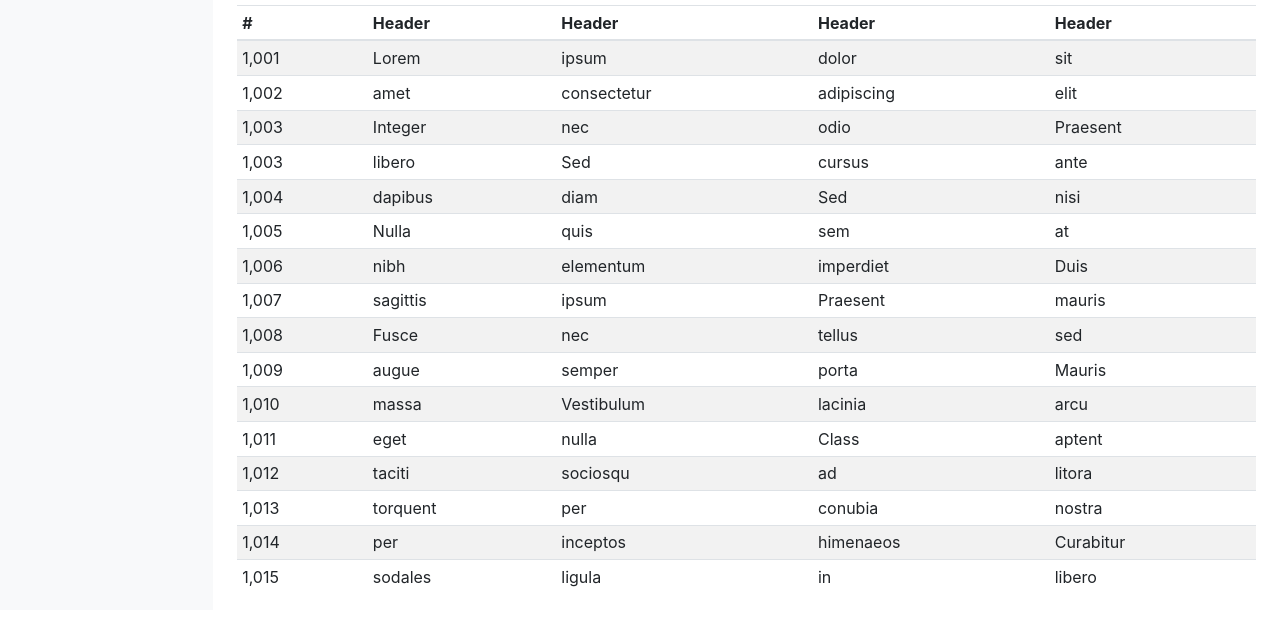
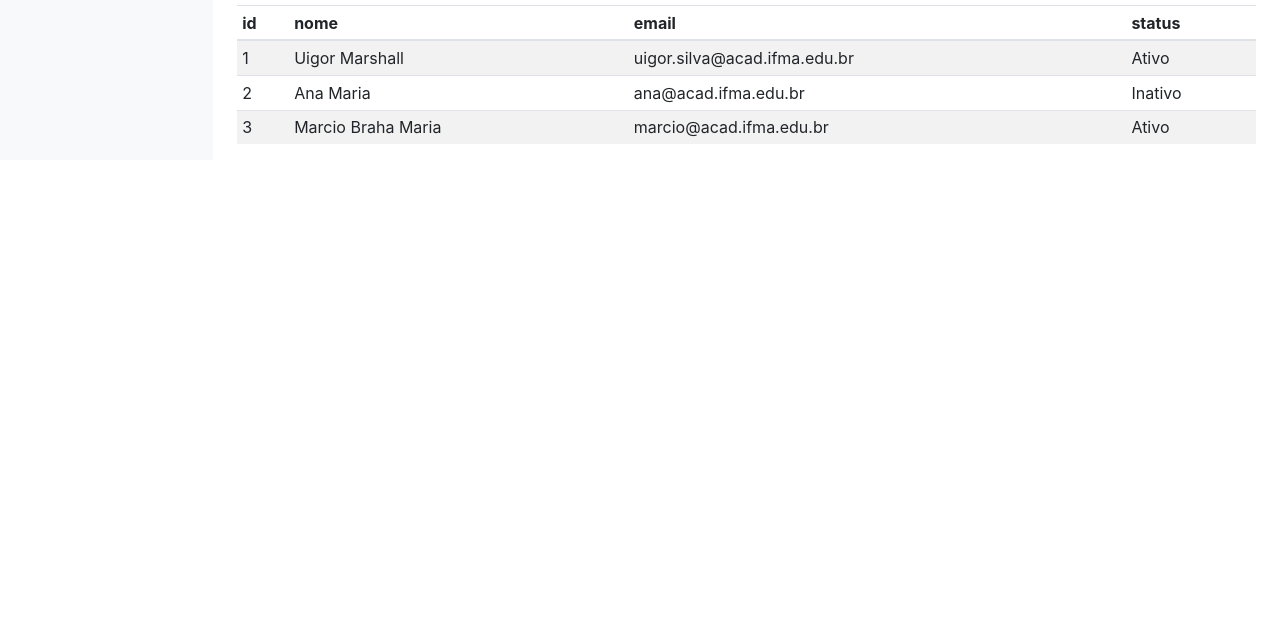
Before and after one commit to uigormarshall/angularJs-crud-simples, a website: page src/index.html at #/usuarios in a window 1280 px wide. Shown: the part 169-794 px from the top of the page. Drawn offline with nearby package versions, Linux system fonts and the light colour scheme.

Commit message:
Adiciona itens a tabela de usuarios

```diff
--- a/src/app/usuarios/usuarios.controller.js
+++ b/src/app/usuarios/usuarios.controller.js
@@ -3,5 +3,7 @@ angular.module('angularCrudSimples').controller('usuariosController', usuariosCo
 usuariosController.$inject = ['$scope', 'usuariosService'];
 
 function usuariosController($scope, usuariosService) {
-    $scope.screenName = usuariosService.getTitulo()
+    $scope.screenName = usuariosService.getTitulo();
+    $scope.tabelaColunas = ['id', 'nome', 'email', 'status'];
+    $scope.usuarios = usuariosService.getUsuarios();
 }
--- a/src/app/usuarios/usuarios.list.html
+++ b/src/app/usuarios/usuarios.list.html
@@ -2,126 +2,16 @@
 <div class="table-responsive">
     <table class="table table-striped table-sm">
         <thead>
-        <tr>
-            <th>#</th>
-            <th>Header</th>
-            <th>Header</th>
-            <th>Header</th>
-            <th>Header</th>
+        <tr >
+            <th ng-repeat="coluna in tabelaColunas">{{coluna}}</th>
         </tr>
         </thead>
         <tbody>
-        <tr>
-            <td>1,001</td>
-            <td>Lorem</td>
-            <td>ipsum</td>
-            <td>dolor</td>
-            <td>sit</td>
-        </tr>
-        <tr>
-            <td>1,002</td>
-            <td>amet</td>
-            <td>consectetur</td>
-            <td>adipiscing</td>
-            <td>elit</td>
-        </tr>
-        <tr>
-            <td>1,003</td>
-            <td>Integer</td>
-            <td>nec</td>
-            <td>odio</td>
-            <td>Praesent</td>
-        </tr>
-        <tr>
-            <td>1,003</td>
-            <td>libero</td>
-            <td>Sed</td>
-            <td>cursus</td>
-            <td>ante</td>
-        </tr>
-        <tr>
-            <td>1,004</td>
-            <td>dapibus</td>
-            <td>diam</td>
-            <td>Sed</td>
-            <td>nisi</td>
-        </tr>
-        <tr>
-            <td>1,005</td>
-            <td>Nulla</td>
-            <td>quis</td>
-            <td>sem</td>
-            <td>at</td>
-        </tr>
-        <tr>
-            <td>1,006</td>
-            <td>nibh</td>
-            <td>elementum</td>
-            <td>imperdiet</td>
-            <td>Duis</td>
-        </tr>
-        <tr>
-            <td>1,007</td>
-            <td>sagittis</td>
-            <td>ipsum</td>
-            <td>Praesent</td>
-            <td>mauris</td>
-        </tr>
-        <tr>
-            <td>1,008</td>
-            <td>Fusce</td>
-            <td>nec</td>
-            <td>tellus</td>
-            <td>sed</td>
-        </tr>
-        <tr>
-            <td>1,009</td>
-            <td>augue</td>
-            <td>semper</td>
-            <td>porta</td>
-            <td>Mauris</td>
-        </tr>
-        <tr>
-            <td>1,010</td>
-            <td>massa</td>
-            <td>Vestibulum</td>
-            <td>lacinia</td>
-            <td>arcu</td>
-        </tr>
-        <tr>
-            <td>1,011</td>
-            <td>eget</td>
-            <td>nulla</td>
-            <td>Class</td>
-            <td>aptent</td>
-        </tr>
-        <tr>
-            <td>1,012</td>
-            <td>taciti</td>
-            <td>sociosqu</td>
-            <td>ad</td>
-            <td>litora</td>
-        </tr>
-        <tr>
-            <td>1,013</td>
-            <td>torquent</td>
-            <td>per</td>
-            <td>conubia</td>
-            <td>nostra</td>
-        </tr>
-        <tr>
-            <td>1,014</td>
-            <td>per</td>
-            <td>inceptos</td>
-            <td>himenaeos</td>
-            <td>Curabitur</td>
-        </tr>
-        <tr>
-            <td>1,015</td>
-            <td>sodales</td>
-            <td>ligula</td>
-            <td>in</td>
-            <td>libero</td>
+        <tr ng-repeat="usuario in usuarios">
+            <td>{{usuario.id}}</td>
+            <td>{{usuario.nome}}</td>
+            <td>{{usuario.email}}</td>
+            <td>{{usuario.status}}</td>
         </tr>
         </tbody>
     </table>
--- a/src/app/usuarios/usuarios.service.js
+++ b/src/app/usuarios/usuarios.service.js
@@ -4,5 +4,27 @@ function usuariosService() {
     function getTitulo() {
         return "Usuários ";
     }
-    return {getTitulo}
+    function getUsuarios() {
+        return [
+            {
+                "id":1,
+                "nome":"Uigor Marshall",
+                "email":"uigor.silva@acad.ifma.edu.br",
+                "status":"Ativo"
+            },
+            {
+                "id":2,
+                "nome":"Ana Maria",
+                "email":"ana@acad.ifma.edu.br",
+                "status":"Inativo"
+            },
+            {
+                "id":3,
+                "nome":"Marcio Braha Maria",
+                "email":"marcio@acad.ifma.edu.br",
+                "status":"Ativo"
+            }
+        ]
+    }
+    return {getTitulo, getUsuarios}
 }
```
